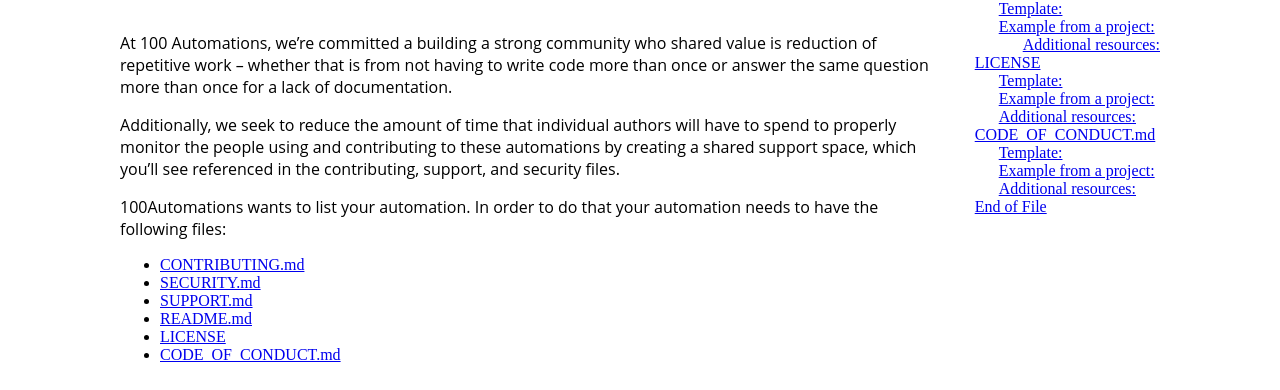
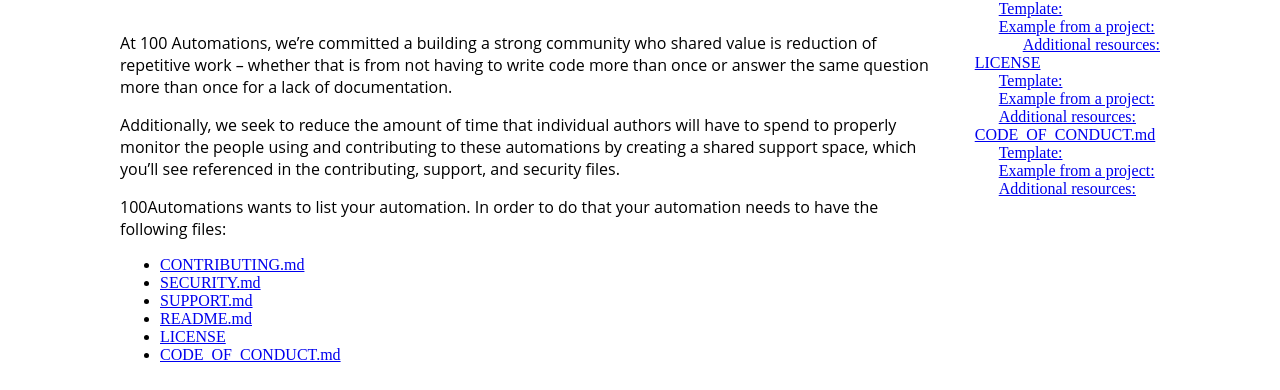
Before and after one commit to 100Automations/Website, a Jekyll site: the page built from _guides/community-support-for-automations.md, in a window 1280 px wide. Shown: the part 724-1114 px from the top of the page. Built offline with Jekyll 4.4.1, drawn with Linux system fonts in a browser that asks for light colours; some of the changed text lies outside the part shown.

Commit message:
removed end of file footer

```diff
--- a/_guides/community-support-for-automations.md
+++ b/_guides/community-support-for-automations.md
@@ -129,10 +129,3 @@ If importing your automation from your own repository, add our [default Code of
 
 ### Additional resources:
 - See GitHub [Adding a code of conduct to your project](https://docs.github.com/en/free-pro-team@latest/github/building-a-strong-community/adding-a-code-of-conduct-to-your-project)
-
-<br/>
-
----
-## End of File
-
-To propose/submit changes please [edit](https://github.com/100Automations/Website/blob/master/_guides/community-support-for-automations.md) the markdown file for this guide
```
